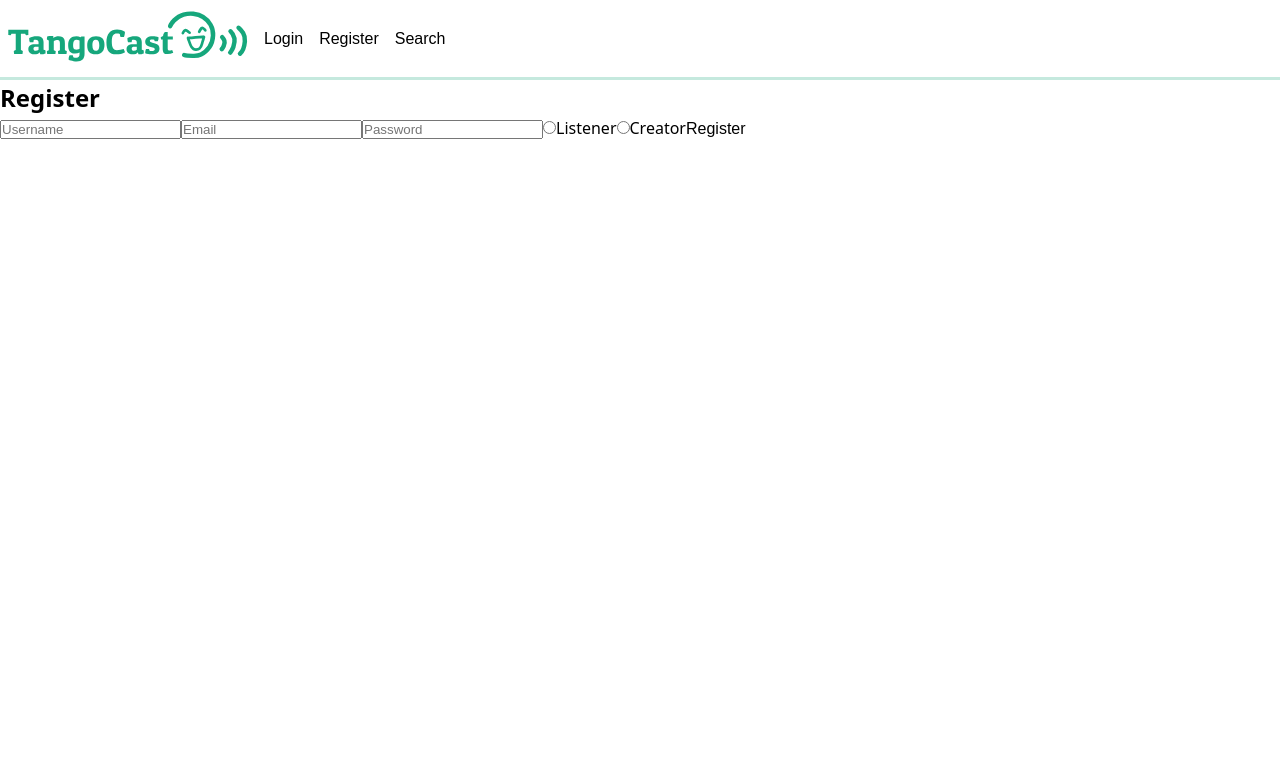
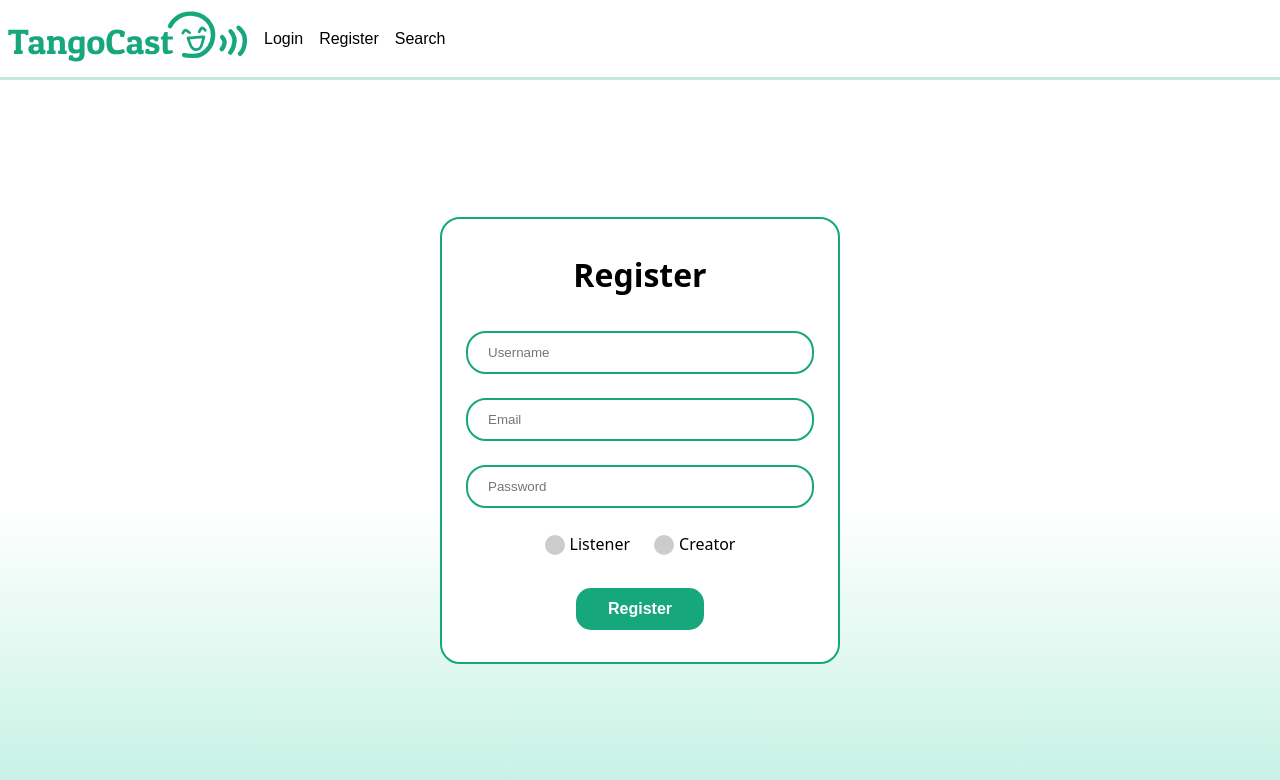
Before and after one commit to waleedlugod/TangoCast, a React (Vite) app in the folder frontend/: page /register in a window 1280 px wide. Shown: the top 780 px of the page. Built offline with nearby package versions, Linux system fonts and the light colour scheme.

Commit message:
Add styling to register page

```diff
--- /dev/null
+++ b/frontend/src/Register/Register.css
@@ -0,0 +1,123 @@
+.register {
+  display: flex;
+  justify-content: center;
+  align-items: center;
+  width: 100%;
+  flex: 1;
+  background: linear-gradient(180deg, #FFF 59.13%, #C3F1E3 100%);
+}
+
+.register__modal {
+  width: 100%;
+  display: flex;
+  flex-direction: column;
+  justify-content: center;
+  align-items: center;
+  gap: 2rem;
+  padding: 2rem 1.5rem;
+  width: 400px;
+  border: 2px solid #16A77C;
+  border-radius: 20px;
+  background: #FFFFFF;
+}
+
+.register__heading {
+  font-size: 2rem;
+}
+
+.register__form {
+  width: 100%;
+  display: flex;
+  flex-direction: column;
+  justify-content: center;
+  align-items: center;
+  gap: 2rem;
+}
+
+.register__inputs {
+  width: 100%;
+  display: flex;
+  flex-direction: column;
+  justify-content: center;
+  align-items: center;
+  gap: 1.5rem;
+}
+
+.register__inputs > input {
+  width: 100%;
+  padding: 0.75rem 1.25rem;
+  border: 2px solid #16A77C;
+  border-radius: 20px;
+  /* font-size: 18px; */
+}
+
+.register__radio-buttons {
+  display: flex;
+  flex-direction: row;
+  gap: 1.5rem;
+}
+
+.register__radio-buttons__label {
+  display: block;
+  position: relative;
+  padding-left: 25px;
+  cursor: pointer;
+  -webkit-user-select: none;
+  -moz-user-select: none;
+  -ms-user-select: none;
+  user-select: none;
+}
+
+.register__radio-buttons__input {
+  position: absolute;
+  opacity: 0;
+  cursor: pointer;
+  height: 0;
+  width: 0;
+}
+
+.register__radio-buttons__button {
+  position: absolute;
+  top: 3px;
+  left: 0;
+  height: 20px;
+  width: 20px;
+  background-color: #ccc;
+  border-radius: 50%;
+}
+
+.register__radio-buttons:hover input ~ .register__radio-buttons__button {
+  background-color: #ccc;
+}
+
+.register__radio-buttons input:checked ~ .register__radio-buttons__button {
+  background-color: #16A77C;
+}
+
+.register__radio-buttons__button:after {
+  content: "";
+  position: absolute;
+  display: none;
+}
+
+.register__radio-buttons input:checked ~ .register__radio-buttons__button:after {
+  display: block;
+}
+
+.register__radio-buttons .register__radio-buttons__button:after {
+  top: 7px;
+  left: 7px;
+  width: 6px;
+  height: 6px;
+  border-radius: 50%;
+  background: white;
+}
+
+.register__submit-button {
+  color: #FFFFFF;
+  font-weight: 700;
+  border-radius: 15px;
+  background: #16A77C;
+  padding: 0.75rem 2rem;
+  width: fit-content;
+}
--- a/frontend/src/Register/Register.jsx
+++ b/frontend/src/Register/Register.jsx
@@ -1,4 +1,5 @@
-import React, { useState } from "react";
+import { useState } from "react";
+import "./Register.css";
 import axios from "axios";
 
 function Register() {
@@ -26,9 +27,11 @@ function Register() {
     };
 
     return (
-        <div>
-            <h2>Register</h2>
-            <form onSubmit={handleSubmit}>
+        <div className="register">
+            <div className="register__modal">
+                <h2 className="register__heading">Register</h2>
+                <form className="register__form" onSubmit={handleSubmit}>
+                    <div className="register__inputs">
                         <input
                             type="text"
                             name="username"
@@ -47,27 +50,37 @@ function Register() {
                             placeholder="Password"
                             onChange={handleChange}
                         />
-                <label>
+                        <div className="register__radio-buttons">
+                            <label className="register__radio-buttons__label">
                                 <input
+                                    className="register__radio-buttons__input"
                                     type="radio"
                                     name="role"
                                     value="listenerUser"
                                     id="listener"
                                     onChange={handleChange}
-                    />Listener
+                                />
+                                <span className="register__radio-buttons__button"></span>
+                                Listener
                             </label>
-                <label>
+                            <label className="register__radio-buttons__label">
                                 <input
+                                    className="register__radio-buttons__input"
                                     type="radio"
                                     name="role"
                                     value="creatorUser"
                                     id="creator"
                                     onChange={handleChange}
-                    />Creator
+                                />
+                                <span className="register__radio-buttons__button"></span>
+                                Creator
                             </label>
-                <button type="submit">Register</button>
+                        </div>
+                    </div>
+                    <button className="register__submit-button" type="submit">Register</button>
                 </form>
                 {message && <p>{message}</p>}
+            </div>
         </div>
     );
 }
```
Lines whose indentation alone changed are shown as unchanged.
